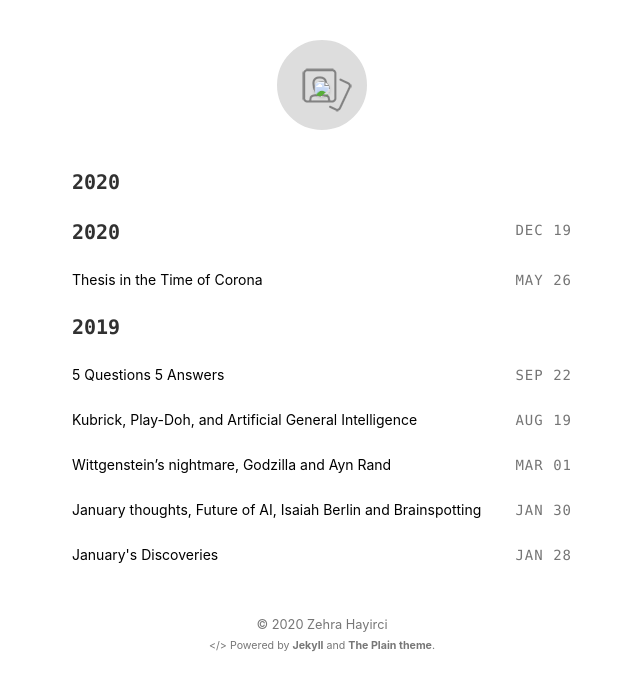
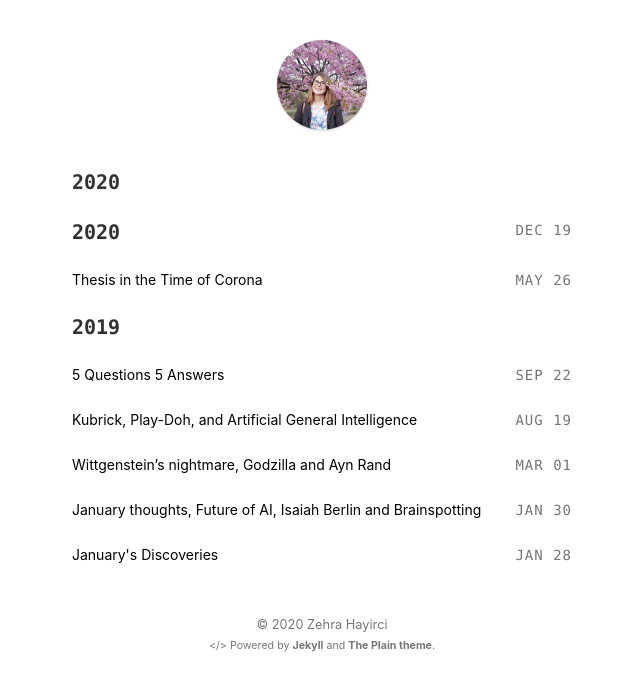
Before and after one commit to zehrahayirci/zehrahayirci.github.io, a Jekyll site: the page built from index.html, in a window 1280 px wide. Shown: the top 691 px of the page, without its empty margins (318-958 px from the left). Built offline with Jekyll 4.4.1, drawn with Linux system fonts in a browser that asks for light colours.

Commit message:
Update _config.yml

```diff
--- a/_config.yml
+++ b/_config.yml
@@ -2,7 +2,7 @@
 title:              "ZehraHayirci"
 description:        "Zehrah's Blog"
 author_name:        "Zehra Hayirci" # change this to your name
-logo_url:           blog.zehrah.net/z.jpg # Get it from GitHub API: https://api.github.com/users/<username>
+logo_url:           https://raw.githubusercontent.com/zehrahayirci/zehrahayirci.github.io/master/zehra_s.jpg # Get it from GitHub API: https://api.github.com/users/<username>
 
 # Site Settings
 url:                http://blog.zehrah.net # main url
```
